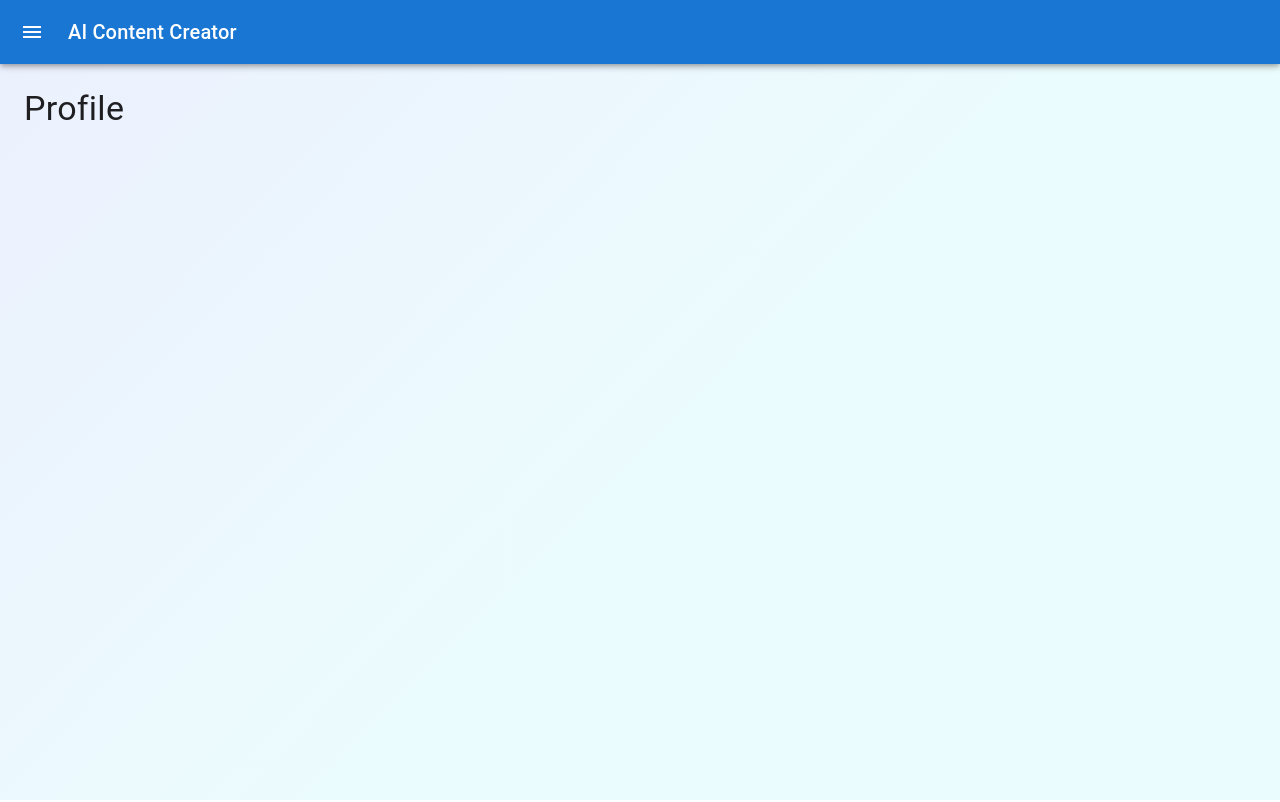
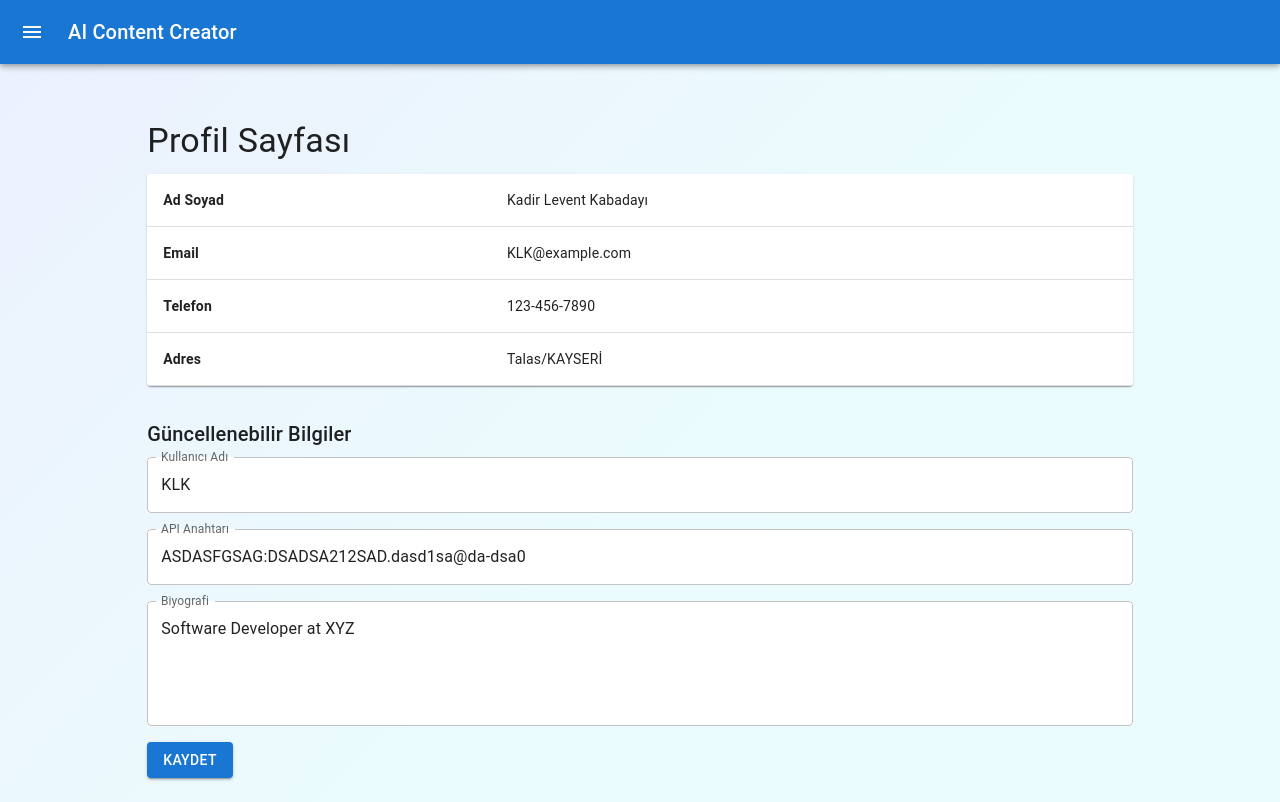
Before and after one commit to derekcoleman/Erciyes-AI-Content-Creator, a Next.js app in the folder client/: page /profile in a window 1280 px wide. Built offline with nearby package versions, Linux system fonts and the light colour scheme.

Commit message:
Basics of profile page design completed

```diff
--- a/client/src/app/profile/page.tsx
+++ b/client/src/app/profile/page.tsx
@@ -1,10 +1,10 @@
+import Profile from "@/components/profile/Profile";
 import MiniDrawer from "../../components/drawer/MiniDrawer";
-import Typography from "@mui/material/Typography";
 
 export default function ProfilePage() {
   return (
     <MiniDrawer>
-      <Typography variant="h4">Profile</Typography>
+      <Profile />
     </MiniDrawer>
   );
 }
--- a/client/src/components/profile/Profile.tsx
+++ b/client/src/components/profile/Profile.tsx
@@ -0,0 +1,126 @@
+"use client";
+import { useState } from "react";
+import {
+  Box,
+  TextField,
+  Button,
+  Typography,
+  Table,
+  TableBody,
+  TableCell,
+  TableContainer,
+  TableRow,
+  Paper,
+} from "@mui/material";
+
+const ProfilePage = () => {
+  const [profileData, setProfileData] = useState({
+    name: "Kadir Levent Kabadayı",
+    email: "KLK@example.com",
+    phone: "123-456-7890",
+    address: "Talas/KAYSERİ",
+  });
+
+  const [editableData, setEditableData] = useState({
+    username: "KLK",
+    bio: "Software Developer at XYZ",
+    API: "ASDASFGSAG:DSADSA212SAD.dasd1sa@da-dsa0",
+  });
+
+  const handleChange = (e: React.ChangeEvent<HTMLInputElement>) => {
+    const { name, value } = e.target;
+    setEditableData({
+      ...editableData,
+      [name]: value,
+    });
+  };
+
+  const handleSave = () => {
+    alert("Bilgiler kaydedildi");
+  };
+
+  return (
+    <Box sx={{ width: "80%", margin: "0 auto", paddingTop: 4 }}>
+      <Typography variant="h4" gutterBottom>
+        Profil Sayfası
+      </Typography>
+
+      <TableContainer component={Paper}>
+        <Table>
+          <TableBody>
+            <TableRow>
+              <TableCell>
+                <strong>Ad Soyad</strong>
+              </TableCell>
+              <TableCell>{profileData.name}</TableCell>
+            </TableRow>
+            <TableRow>
+              <TableCell>
+                <strong>Email</strong>
+              </TableCell>
+              <TableCell>{profileData.email}</TableCell>
+            </TableRow>
+            <TableRow>
+              <TableCell>
+                <strong>Telefon</strong>
+              </TableCell>
+              <TableCell>{profileData.phone}</TableCell>
+            </TableRow>
+            <TableRow>
+              <TableCell>
+                <strong>Adres</strong>
+              </TableCell>
+              <TableCell>{profileData.address}</TableCell>
+            </TableRow>
+          </TableBody>
+        </Table>
+      </TableContainer>
+
+      <Box sx={{ marginTop: 4 }}>
+        <Typography variant="h6" gutterBottom>
+          Güncellenebilir Bilgiler
+        </Typography>
+        <TextField
+          label="Kullanıcı Adı"
+          variant="outlined"
+          fullWidth
+          value={editableData.username}
+          name="username"
+          onChange={handleChange}
+          sx={{ marginBottom: 2, backgroundColor: "white" }}
+        />
+        <TextField
+          label="API Anahtarı"
+          variant="outlined"
+          fullWidth
+          value={editableData.API}
+          name="API"
+          onChange={handleChange}
+          sx={{ marginBottom: 2, backgroundColor: "white" }}
+        />
+        <TextField
+          label="Biyografi"
+          variant="outlined"
+          fullWidth
+          value={editableData.bio}
+          name="bio"
+          onChange={handleChange}
+          multiline
+          rows={4}
+          sx={{ backgroundColor: "white" }}
+        />
+
+        <Button
+          variant="contained"
+          color="primary"
+          sx={{ marginTop: 2 }}
+          onClick={handleSave}
+        >
+          Kaydet
+        </Button>
+      </Box>
+    </Box>
+  );
+};
+
+export default ProfilePage;
```
